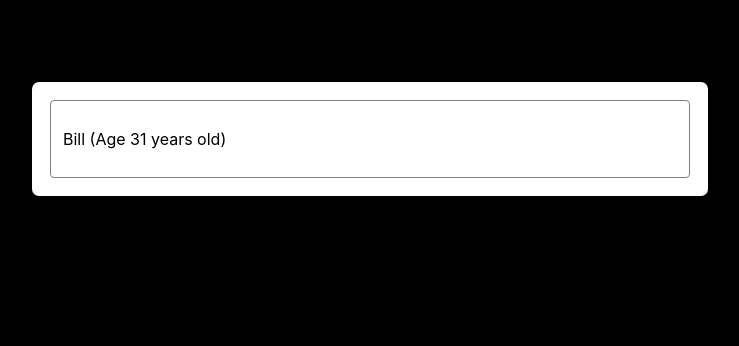
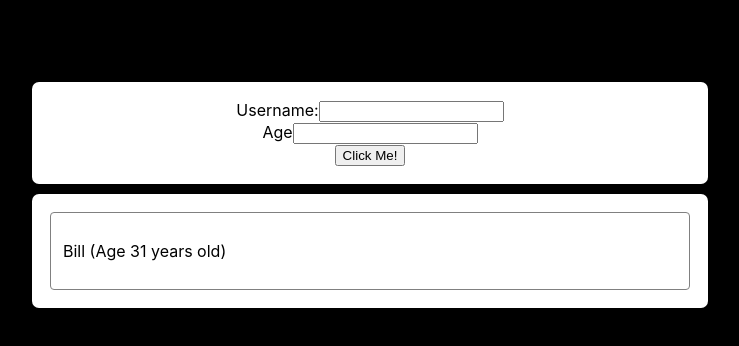
Before and after one commit to mostlyclicks/react-guide-p8, a React (Create React App) app: page / in a window 1280 px wide. Shown: the top 346 px of the page, without its empty margins (270-1009 px from the left). Built offline with nearby package versions, Linux system fonts and the light colour scheme.

Commit message:
pre form style

```diff
--- a/src/App.js
+++ b/src/App.js
@@ -1,11 +1,18 @@
 import React from 'react'
 import User from './components/User/User'
+import NewUser from './components/NewUser/NewUser'
 import './App.css';
 
 function App() {
+
+
+
+
+
   return (
     <div className="App">
       <h1>Hello</h1>
+      <NewUser />
       <User />
     </div>
   );
--- /dev/null
+++ b/src/components/NewUser/NewUser.js
@@ -0,0 +1,35 @@
+import React from 'react'
+import styled from 'styled-components'
+import Card from '../UI/Card'
+import Button from '../UI/Button'
+
+
+const NewUser = () => {
+  return (
+    <div>
+      <Card>
+        <UserForm>
+          <div className="form-control">
+            <label>Username:</label>
+            <input type="text" value="" />
+          </div>
+          <div className="form-control">
+            <label>Age</label>
+            <input type="text" value="" />
+          </div>
+          <Button>Submit</Button>
+        </UserForm>
+      </Card>
+    </div>
+
+  )
+}
+
+export default NewUser
+
+const UserForm = styled.form`
+  input[text] {
+    width:auto;
+  }
+
+`
--- /dev/null
+++ b/src/components/UI/Button.js
@@ -0,0 +1,18 @@
+import React from 'react'
+
+const Button = () => {
+
+  const buttonHandler = (props) => {
+    console.log('button clicked in button component')
+
+  }
+
+
+  return (
+    <button onClick={buttonHandler}>
+      Click Me!
+    </button>
+  )
+}
+
+export default Button
--- a/src/components/UI/Card.js
+++ b/src/components/UI/Card.js
@@ -19,7 +19,7 @@ const StyledCard = styled.div`
   padding:18px;
   background-color:#fff;
   border-radius:7px;
-  margin:0 auto;
+  margin:10px auto;
 
   @media (min-width:768px) {
     width:50%;
--- a/src/components/User/User.js
+++ b/src/components/User/User.js
@@ -5,9 +5,12 @@ import styled from 'styled-components'
 const User = () => {
   return (
     <Card>
+
       <StyledUser>
         <p>Bill (Age 31 years old)</p>
+
       </StyledUser>
+
     </Card>
   )
 }
```
